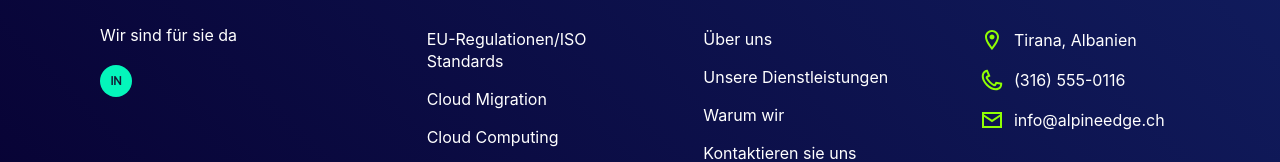
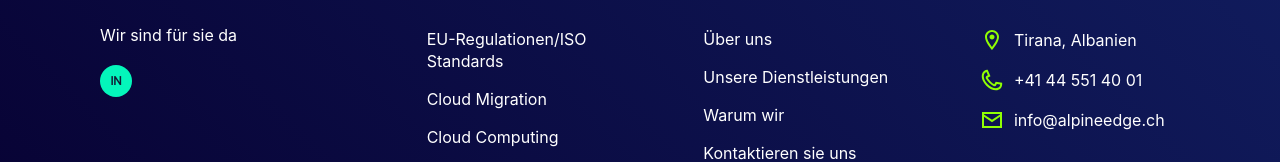
Before and after one commit to Nody2811/AlpineEdge, a React (Create React App) app: page / in a window 1280 px wide. Shown: the part 5920-6082 px from the top of the page. Built offline with nearby package versions, Linux system fonts and the light colour scheme; the HTML template or start-up script is replaced by a standard one.

Commit message:
added new phone number to footer

```diff
--- a/public/index.html
+++ b/public/index.html
@@ -7,7 +7,7 @@
     <meta name="theme-color" content="#000000" />
     <meta
       name="description"
-      content="Dein Partner für alle IT bedürfnisse"
+      content="Dein Partner für alle deine IT Bedürfnisse"
     />
     <link rel="apple-touch-icon" href="%PUBLIC_URL%/logo192.png" />
     <!--
--- a/src/components/Footer/footerData.js
+++ b/src/components/Footer/footerData.js
@@ -52,7 +52,7 @@ const footerData = [
             },{
                 icon: phoneImg,
                 url: "#",
-                text: '(316) 555-0116',
+                text: '+41 44 551 40 01',
             },{
                 icon: emailImg,
                 url: "#",
```
